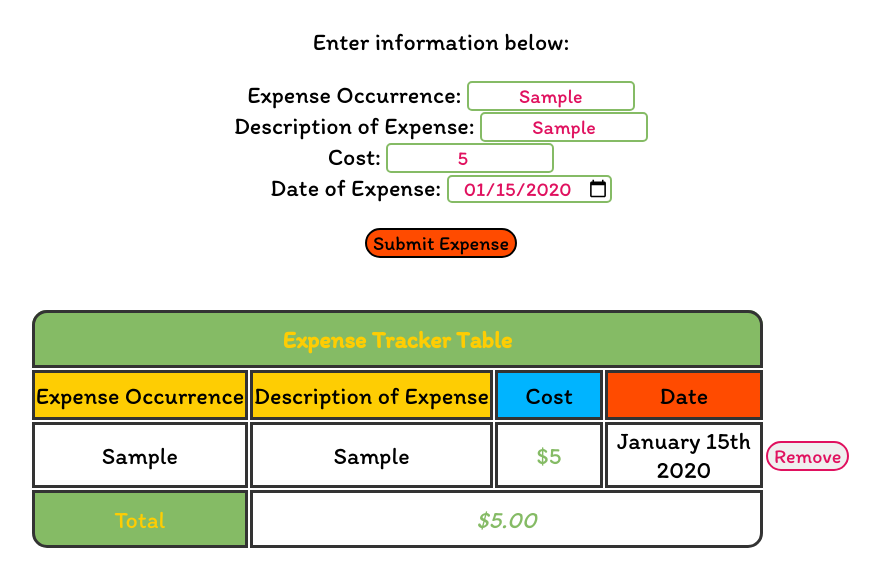
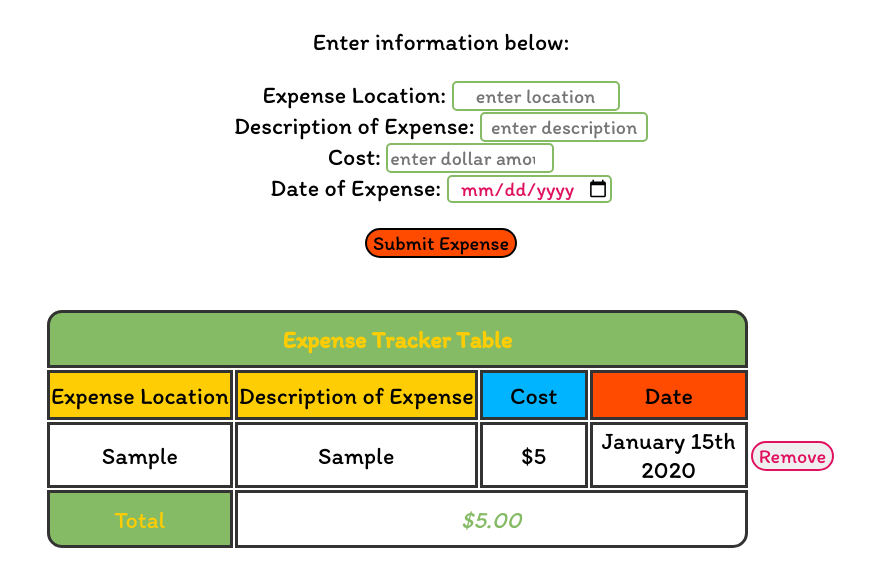
Before and after one commit to andrew-k191/expenseCalculator-app, a plain HTML site: page index.html in a window 1280 px wide. Both pictures are taken after typing "Sample", "Sample", "5", "2020-01-15" into the empty fields and a click on the button "Submit Expense". Shown: the part 139-726 px from the top of the page, without its empty margins (199-1079 px from the left). Drawn offline with Linux system fonts and the light colour scheme.

Commit message:
code review corrections

```diff
--- a/code.js
+++ b/code.js
@@ -1,41 +1,79 @@
-document.querySelector('.formExpense')
+const expenseArray = JSON.parse(localStorage.getItem('expenseArray')) || [];
+document.querySelector('.expenseForm')
 .addEventListener('submit', (e) => {
   e.preventDefault();
-    addExpense();
-});
 
-const addExpense = () => {
-    const whereExpeneseOccurred = document.querySelector('#whereExpenseOccurred');
+  const whereExpenseOccurred = document.querySelector('#whereExpenseOccurred');
   const descriptionExpense = document.querySelector('#descriptionExpense');
   const costExpense = document.querySelector('#costExpense');
   const dateExpense = document.querySelector('#dateExpense');
+
+  const expenseItem = {
+    id: Date.now(),
+    date: dateReformat(dateExpense.value),
+    description: descriptionExpense.value,
+    amount: `$${costExpense.value}`,
+    vendor: whereExpenseOccurred.value
+  };
+
+  addExpense(expenseItem);
+  document.querySelector('.expenseForm').reset();
+});
+
+const addExpense = (expense) => {
+  renderExpenseRow(expense);
+  expenseArray.push(expense);
+  pushToLocalStorage(expenseArray);
+};
+
+const pushToLocalStorage = (array) => {
+  localStorage.setItem('expenseArray', JSON.stringify(array));
+};
+
+const renderExpenseRow = (expense) => {
   const tableBodyExpenses = document.querySelector('.tableBodyExpenses');
 
   const createTableRowExpense = document.createElement('tr');
   createTableRowExpense.classList.add('tableRowExpense');
-
-    const createTableDataOccurence = document.createElement('td');
-    const createTableDataExpenseDescription = document.createElement('td');
-    const createTableDataExpenseCost = document.createElement('td');
-    createTableDataExpenseCost.classList.add('tableDataCost');
-    const createTableDataExpenseDate = document.createElement('td');
-
-    createTableDataOccurence.textContent = whereExpeneseOccurred.value;
-    createTableDataExpenseDescription.textContent = descriptionExpense.value;
-    createTableDataExpenseCost.textContent = `$${costExpense.value}`;
-    createTableDataExpenseDate.textContent = dateReformat(dateExpense.value);
-
-    const tableRowDeleteButton = deleteExpense(createTableRowExpense);
-    createTableRowExpense.append(
-        createTableDataOccurence,
-        createTableDataExpenseDescription,
-        createTableDataExpenseCost,
-        createTableDataExpenseDate,
-        tableRowDeleteButton
-    );
   tableBodyExpenses.appendChild(createTableRowExpense);
 
+  const locationCell = createCell(expense.vendor);
+  createTableRowExpense.appendChild(locationCell);
+
+  const descriptionCell = createCell(expense.description);
+  createTableRowExpense.appendChild(descriptionCell);
+
+  const costCell = createCell(expense.amount);
+  costCell.classList.add('expenseAmount');
+  createTableRowExpense.appendChild(costCell);
+
+  const dateCell = createCell(expense.date);
+  createTableRowExpense.appendChild(dateCell);
+  const deleteCell = document.createElement('td');
+
+  const deleteButton = createDeleteButton(expense);
+  createTableRowExpense.appendChild(deleteCell);
+  deleteCell.appendChild(deleteButton);
+
   calculateTotalExpense();
+};
+
+const createCell = (expense) => {
+  const dataCell = document.createElement('td');
+  dataCell.textContent = expense;
+  return dataCell;
+};
+
+const createDeleteButton = (expense) => {
+  const deleteButton = document.createElement('button');
+  deleteButton.textContent = 'Remove';
+  deleteButton.setAttribute('class', 'deleteButton');
+
+  deleteButton.addEventListener('click', (e) => {
+    e.preventDefault();
+    deleteExpense(deleteButton, expense.id);
+  });
+  return deleteButton;
 };
 
 const dateReformat = (dateExpense) => {
@@ -75,31 +113,37 @@ const dateReformat = (dateExpense) => {
   } else {
     dateExpenseDate += 'th';
   }
-    const newDateReformatted = `${monthsOfTheYear[dateExpenseMonth - 1]} ${dateExpenseDate} ${dateExpenseYear}`;
+  const newDateReformatted = `${
+  monthsOfTheYear[dateExpenseMonth - 1]
+  } ${dateExpenseDate} ${dateExpenseYear}`;
   return newDateReformatted;
 };
 
-const deleteExpense = (tableRowExpense) => {
-    const createTableDataDeleteButton = document.createElement('td');
-    const createDeleteButton = document.createElement('button');
-    createDeleteButton.classList.add('deleteButton');
-    createDeleteButton.textContent = 'Remove';
-    createTableDataDeleteButton.append(createDeleteButton);
-    createDeleteButton.addEventListener('click', () => {
-        tableRowExpense.remove();
-        // recalculate total expense each time an item is removed
+const deleteExpense = (deleteButton, id) => {
+  deleteButton.parentElement.parentElement.remove();
+  for (let i = 0; i < expenseArray.length; i++) {
+    if (expenseArray[i].id === id) {
+      expenseArray.splice(i, 1);
+      pushToLocalStorage(expenseArray);
       calculateTotalExpense();
-    });
-    return createTableDataDeleteButton;
+    }
+  }
 };
 
 const calculateTotalExpense = () => {
   const totalCostCalculator = document.querySelector('.totalCostCalculator');
-    const tableDataCost = document.querySelectorAll('.tableDataCost');
+  const expenseAmount = document.querySelectorAll('.expenseAmount');
   let calculatedTotal = 0;
-    tableDataCost.forEach((enteredCost) => {
+  expenseAmount.forEach((enteredCost) => {
     const currentCost = Number((enteredCost.textContent).substring(1)); // Remove $ and converts string to number
     calculatedTotal += currentCost;
   });
   totalCostCalculator.textContent = `$${calculatedTotal.toFixed(2)}`; // Prepends $ and keeps only 2 digits after decimal place
 };
+
+window.addEventListener('load', (e) => {
+  e.preventDefault();
+  expenseArray.forEach((expense) => {
+    renderExpenseRow(expense);
+  });
+});
--- a/index.html
+++ b/index.html
@@ -14,11 +14,11 @@
   </div>
   <div class="body">
     <!-- Expense Tracker Form -->
-        <form class="formExpense">
+    <form class="expenseForm">
       <p>Enter information below:</p>
       <div class="expenses">
-                <label for="whereExpenseOccurred">Expense Occurrence:</label>
-                <input type="text" id="whereExpenseOccurred" placeholder="enter occurrence" required>
+        <label for="whereExpenseOccurred">Expense Location:</label>
+        <input type="text" id="whereExpenseOccurred" placeholder="enter location" required>
       </div>
       <div class="expenses">
         <label for="descriptionExpense">Description of Expense:</label>
@@ -32,7 +32,7 @@
         <label for="dateExpense">Date of Expense:</label>
         <input type="date" id="dateExpense" required>
       </div>
-            <button class="submitExpense">Submit Expense</button>
+      <button type="submit" class="submitExpense">Submit Expense</button>
     </form>
     <!-- Expenses Tracker Table -->
     <div class="tableDiv">
@@ -44,7 +44,7 @@
         </thead>
         <tbody class="tableBodyExpenses">
           <tr class="tableRowHeaders">
-                        <td>Expense Occurrence</td>
+            <td>Expense Location</td>
             <td>Description of Expense</td>
             <td>Cost</td>
             <td>Date</td>
@@ -60,7 +60,6 @@
       </table>
     </div>
   </div>
-
   <script src="code.js"></script>
 </body>
 </html>
```
Lines whose indentation alone changed are shown as unchanged.
